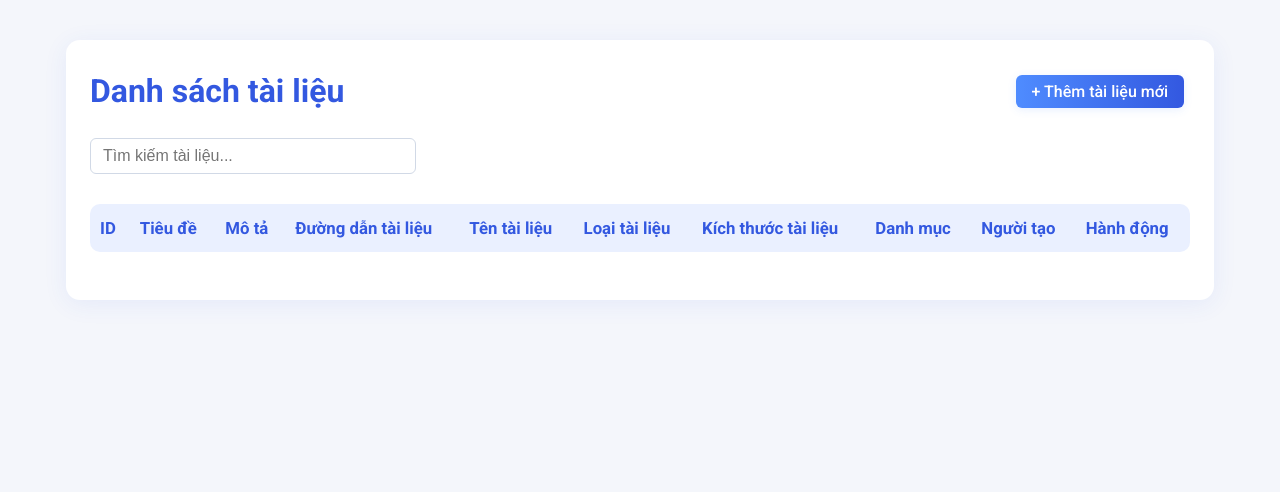
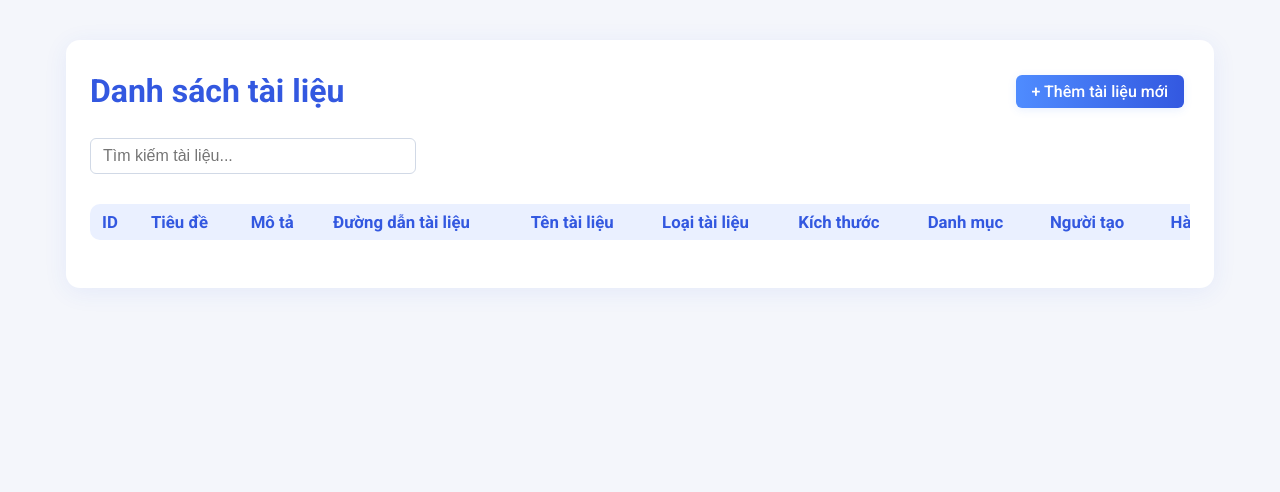
Before and after one commit to caoductam/PythonWebApplication, a Django app: page /document/ in a window 1280 px wide. Shown: the top 492 px of the page. Run offline with Django 4.2, Linux system fonts and the light colour scheme; lists and menus that the app fills with data are empty.

Commit message:
Initial commit

```diff
--- a/myproject/document/static/document/css/index.css
+++ b/myproject/document/static/document/css/index.css
@@ -47,17 +47,23 @@ body {
     transform: translateY(-2px) scale(1.03);
 }
 
+/* .table-responsive {
+    width: 100%;
+    overflow-x: auto;
+}
+
 .document-table {
     width: 100%;
     border-collapse: collapse;
     background: #fff;
     border-radius: 10px;
     overflow: hidden;
-}
+} */
 
 .document-table th, .document-table td {
-    padding: 14px 10px;
+    padding: 8px 12px;
     text-align: left;
+    /* white-space: nowrap; */
 }
 
 .document-table th {
@@ -77,6 +83,51 @@ body {
 
 .document-table td {
     font-size: 1rem;
+}
+
+.table-responsive {
+    width: 100%;
+    overflow-x: auto;
+}
+
+/* Đặt min-width cho bảng để không bị bóp nhỏ, cho phép cuộn ngang */
+.document-table {
+    min-width: 1200px;
+    width: 100%;
+    border-collapse: collapse;
+    background: #fff;
+    border-radius: 10px;
+    overflow: hidden;
+}
+
+/* Giới hạn chiều rộng các cột dài, hiển thị ... khi tràn */
+.document-table th:nth-child(3),
+.document-table td:nth-child(3),
+.document-table th:nth-child(2), /* Mô tả */
+.document-table td:nth-child(2) {
+    max-width: 200px;
+    white-space: nowrap;
+    overflow: hidden;
+    text-overflow: ellipsis;
+}
+
+.document-table th:nth-child(5), /* Tên tài liệu */
+.document-table td:nth-child(5),
+.document-table th:nth-child(4), /* Đường dẫn tài liệu */
+.document-table td:nth-child(4),
+.document-table th:nth-child(8),
+.document-table td:nth-child(8) {
+    max-width: 250px;
+    white-space: nowrap;
+    overflow: hidden;
+    text-overflow: ellipsis;
+}
+
+
+/* Nếu muốn các cột khác cũng giới hạn, thêm max-width tương tự */
+.document-table th, .document-table td {
+    max-width: 180px;
+    box-sizing: border-box;
 }
 
 .active {
--- a/myproject/document/templates/document/index.html
+++ b/myproject/document/templates/document/index.html
@@ -17,6 +17,7 @@
         <div style="margin-bottom: 18px;">
             <input type="text" id="search-input" class="search-input" placeholder="Tìm kiếm tài liệu...">
         </div>
+        <div class="table-responsive">
             <table class="document-table" id="document-table">
                 <thead>
                     <tr>
@@ -26,7 +27,7 @@
                         <th>Đường dẫn tài liệu</th>
                         <th>Tên tài liệu</th>
                         <th>Loại tài liệu</th>
-                    <th>Kích thước tài liệu</th>
+                        <th>Kích thước</th>
                         <th>Danh mục</th>
                         <th>Người tạo</th>
                         <th>Hành động</th>
@@ -71,6 +72,8 @@
                     {% endfor %}
                 </tbody>
             </table>
+        </div>
+
         <div id="pagination" style="margin-top:16px;"></div>
     </div>
     <script src="{% static 'document/js/index.js' %}"></script>
```
Also changed, not shown: myproject/document/backend.js (+9 -4 lines), 1 other file. Lines whose indentation alone changed are shown as unchanged.
